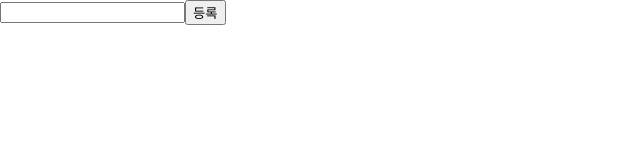
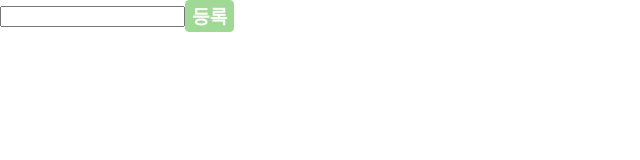
Before and after one commit to WinterKwon/react101, a React (Create React App) app in the folder todo/: page / in a window 1280 px wide. Shown: the top 160 px of the page, without its empty margins (0-640 px from the left). Built offline with nearby package versions, Linux system fonts and the light colour scheme.

Commit message:
버튼 스타일 변경

```diff
--- a/todo/src/components/InsertForm.js
+++ b/todo/src/components/InsertForm.js
@@ -18,7 +18,7 @@ function InsertForm ({onInsert}){
                 <FormInput value = {inputValue} onChange={ (e)=>{
                     setInputValue(e.target.value)
                 }}></FormInput>
-                <button type = "submit">등록</button>
+                <Button type = "submit">등록</Button>
             </Form>
         );
 
@@ -39,3 +39,12 @@ display : flex;
 justify-content : center;
 align-items : center;
 `;
+
+const Button = styled.button`
+    font-weight : 700;
+    font-size : 1.2rem;
+    border-radius : 4px;
+    border : 1px solid #A0D995;
+    background : #A0D995;
+    color : #fff;
+`;
--- a/todo/src/components/ListView.js
+++ b/todo/src/components/ListView.js
@@ -36,9 +36,12 @@ align-items : center;
 const Button = styled.button`
     font-weight : 700;
     font-size : 1.1rem;
+    border : 1px solid skyblue;
     border-radius : 4px;
-    background : #748ffc;
-    color : #fff;
+    background-color : rgba(0,0,0,0);
+    color : skyblue;
+    padding : 5px;
+
 `;
 
 const ItemSpan = styled.span`
```
